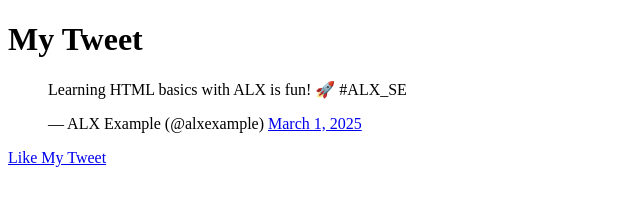
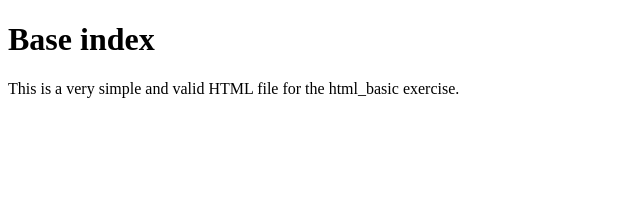
Before and after one commit to namaromebecky/My_First_Portfolio, a plain HTML site: page html_basic/tweets.html in a window 1280 px wide. Shown: the whole page, without its empty margins (0-640 px from the left). Drawn offline with Linux system fonts and the light colour scheme.

Commit message:
Add base_index.html and tweets.html with structure

```diff
--- a/html_basic/tweets.html
+++ b/html_basic/tweets.html
@@ -3,19 +3,10 @@
 <head>
   <meta charset="utf-8">
   <meta name="viewport" content="width=device-width, initial-scale=1">
-<title>My Tweets</title>
+  <title>Base Index</title>
 </head>
 <body>
-  <h1>My Tweet</h1>
-
-  <!-- Example embedded tweet -->
-  <blockquote class="twitter-tweet">
-    <p lang="en" dir="ltr">Learning HTML basics with ALX is fun! 🚀 #ALX_SE</p>
-    &mdash; ALX Example (@alxexample)
-    <a href="https://twitter.com/alxexample/status/1234567890">March 1, 2025</a>
-  </blockquote>
-  <script async src="https://platform.twitter.com/widgets.js" charset="utf-8"></script>
-
-  <p><a href="tweets.html">Like My Tweet</a></p>
+  <h1>Base index</h1>
+  <p>This is a very simple and valid HTML file for the html_basic exercise.</p>
 </body>
 </html>
```
